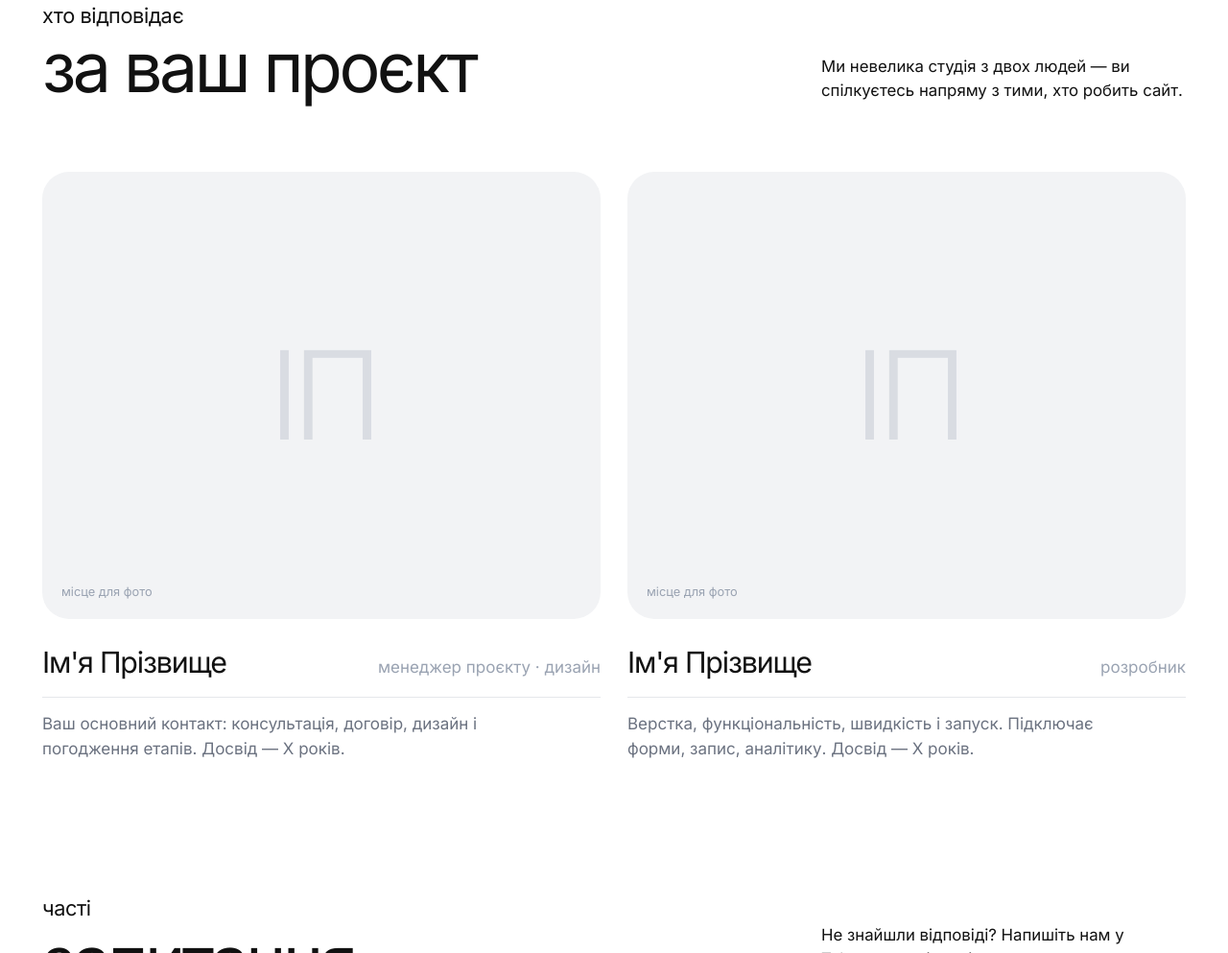
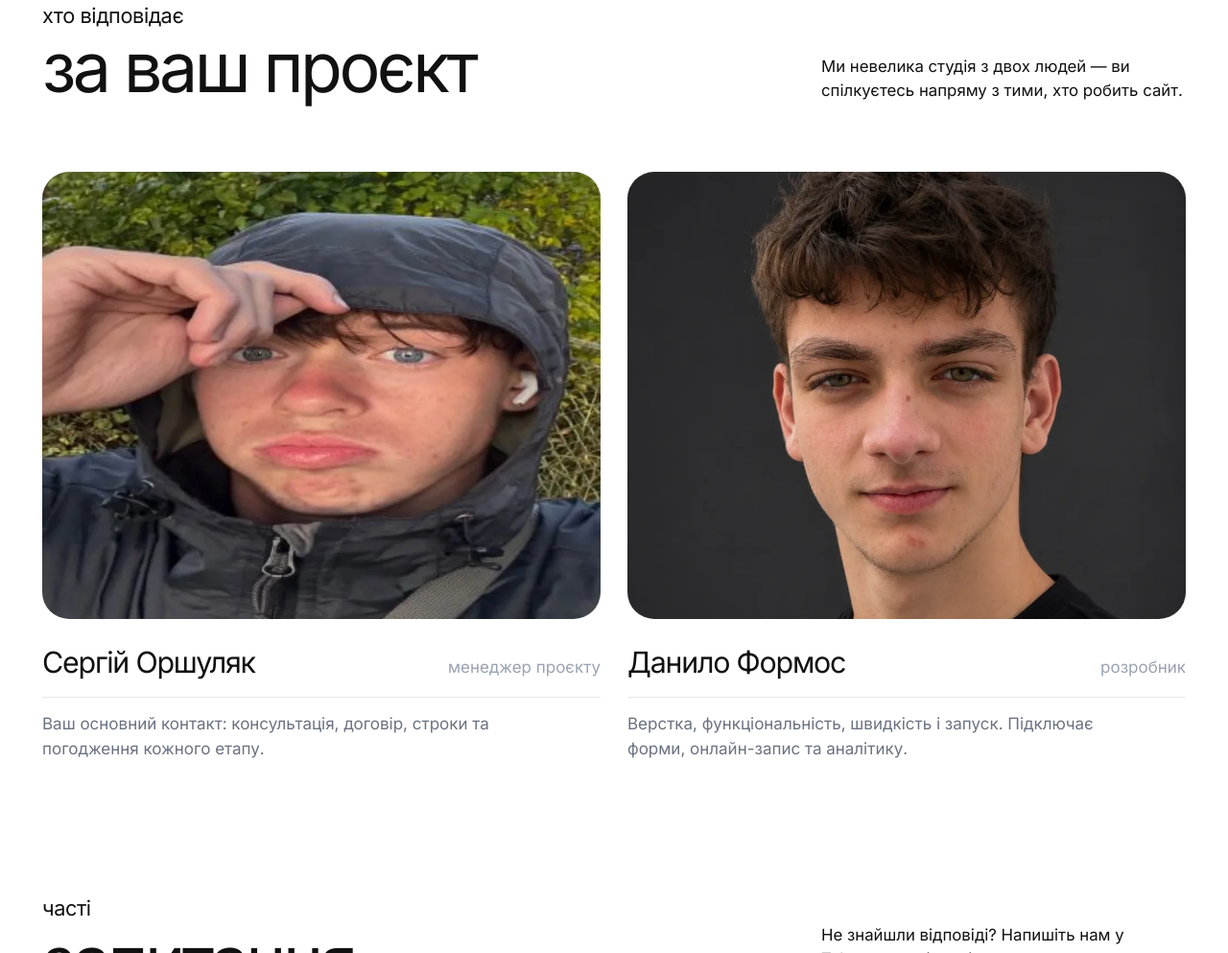
Before and after one commit to FireDuck3/studio-portfolio, a plain HTML site: page index.html in a window 1280 px wide. Shown: the part 7327-8320 px from the top of the page at 96% size. Drawn offline with Linux system fonts and the light colour scheme.

Commit message:
Add team photos and names
Co-Authored-By: Claude Opus 5.5 <noreply@anthropic.com>

```diff
--- a/index.html
+++ b/index.html
@@ -296,14 +296,14 @@
       </div>
       <div class="team">
         <article class="person">
-          <div class="photo"><span class="mono" aria-hidden="true">ІП</span><span class="hint">місце для фото</span><!-- <img src="assets/team-1.jpg" alt="Ім'я Прізвище"> --></div>
-          <div class="person-meta"><h3>Ім'я Прізвище</h3><span>менеджер проєкту · дизайн</span></div>
-          <p>Ваш основний контакт: консультація, договір, дизайн і погодження етапів. Досвід — X років.</p>
+          <div class="photo"><img src="assets/team/serhii-orshuliak.webp" alt="Сергій Оршуляк, менеджер проєкту" width="1000" height="800" loading="lazy"></div>
+          <div class="person-meta"><h3>Сергій Оршуляк</h3><span>менеджер проєкту</span></div>
+          <p>Ваш основний контакт: консультація, договір, строки та погодження кожного етапу.</p>
         </article>
         <article class="person">
-          <div class="photo"><span class="mono" aria-hidden="true">ІП</span><span class="hint">місце для фото</span><!-- <img src="assets/team-2.jpg" alt="Ім'я Прізвище"> --></div>
-          <div class="person-meta"><h3>Ім'я Прізвище</h3><span>розробник</span></div>
-          <p>Верстка, функціональність, швидкість і запуск. Підключає форми, запис, аналітику. Досвід — X років.</p>
+          <div class="photo"><img src="assets/team/danylo-formos.webp" alt="Данило Формос, розробник" width="1000" height="800" loading="lazy"></div>
+          <div class="person-meta"><h3>Данило Формос</h3><span>розробник</span></div>
+          <p>Верстка, функціональність, швидкість і запуск. Підключає форми, онлайн-запис та аналітику.</p>
         </article>
       </div>
     </div>
```
Also changed, not shown: assets/team/danylo-formos.webp (added), assets/team/serhii-orshuliak.webp (added), 1 other file.
